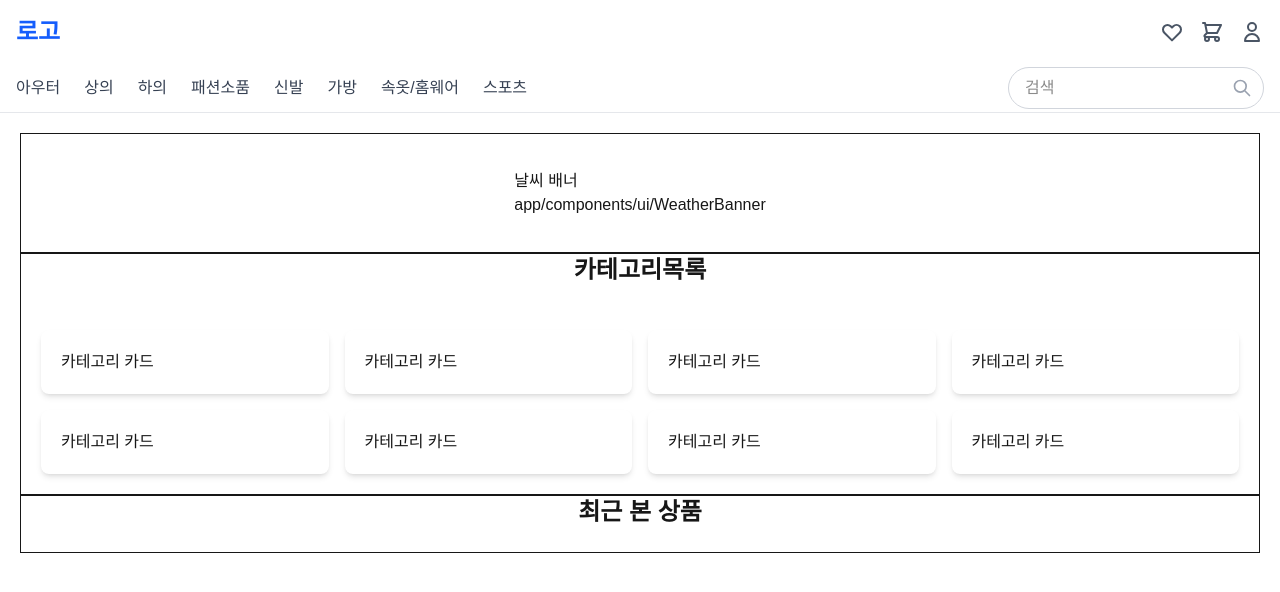
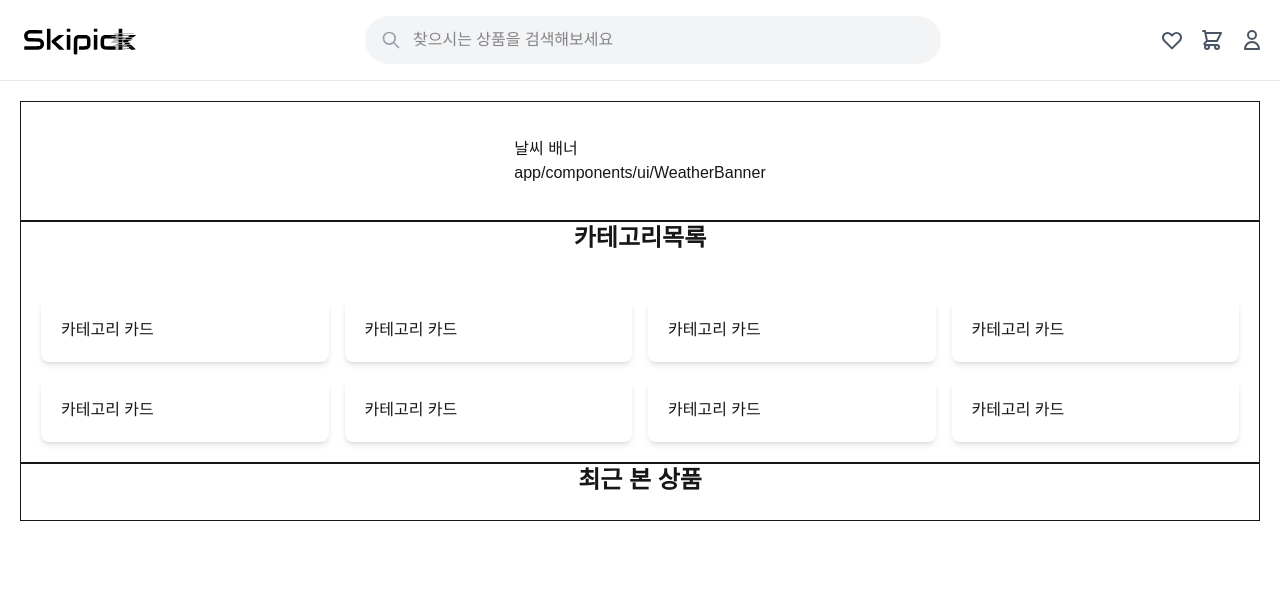
Before and after one commit to SunDeny24/classic-shop, a Next.js app: page / in a window 1280 px wide. Shown: the top 592 px of the page. Built offline with nearby package versions, Linux system fonts and the light colour scheme.

Commit message:
26.01.07 헤더 UI 수정, 로고 추가

```diff
--- a/src/components/layout/Header.jsx
+++ b/src/components/layout/Header.jsx
@@ -24,8 +24,11 @@ export default function Header() {
     return (
         <div className="w-full bg-white border-b border-gray-200 sticky top-0 z-20">
             <div className="container mx-auto px-4">
-                <div className="flex justify-between items-center h-16">
+                <div className="flex justify-between items-center h-20 gap-8">
                     <Logo />
+                    <div className="hidden md:flex flex-1 max-w-xl relative group">
+                        <SearchBar open={isSearchOpen} setOpen={setIsSearchOpen} />
+                    </div>
                     <UserMenu />
                     {/* 모바일에서 보이는 햄버거메뉴 버튼*/}
                     <button
@@ -67,10 +70,6 @@ export default function Header() {
                         )}
                     </button>
                 </div>
-                <div className="hidden md:flex justify-between items-center h-12">
-                    <Navigation />
-                    <SearchBar open={isSearchOpen} setOpen={setIsSearchOpen} />
-                </div>
                 {/* 검색창 클릭시 검색모달 오픈*/}
                 {isSearchOpen ? <SearchModal closeSearch={() => setIsSearchOpen(false)} /> : ''}
                 <MobileMenu open={isMenuOpen} setOpen={setIsMenuOpen} />
--- a/src/components/layout/Logo.jsx
+++ b/src/components/layout/Logo.jsx
@@ -1,9 +1,12 @@
 import Link from 'next/link';
+import Image from 'next/image';
 
 export default function Logo() {
     return (
-        <div className="text-2xl font-bold text-blue-600">
-            <Link href="/">로고</Link>
+        <div className="shrink-0">
+            <Link href="/">
+                <Image src="/images/Skipick.svg" alt="Skipick" width={130} height={50} priority />
+            </Link>
         </div>
     );
 }
--- a/src/components/layout/SearchBar.jsx
+++ b/src/components/layout/SearchBar.jsx
@@ -4,29 +4,27 @@ export default function SearchBar({ open, setOpen }) {
         setOpen(true);
     };
     return (
-        <div className="relative">
+        <div onClick={handleChange} className="relative w-full">
             <input
                 type="text"
-                placeholder="검색"
+                placeholder="찾으시는 상품을 검색해보세요"
                 onFocus={handleChange}
-                className="border border-gray-300 rounded-full py-2 px-4 w-64 focus:outline-none"
+                readOnly
+                class="w-full bg-gray-100 border-none rounded-full py-3 pl-12 pr-6 focus:outline-none cursor-pointer hover:bg-gray-200 transition-colors"
             />
-            <button onClick={handleChange} className="absolute right-3 top-1/2 -translate-y-1/2 text-gray-400">
             <svg
-                    className="w-5 h-5 "
+                class="w-5 h-5 absolute left-4 top-1/2 -translate-y-1/2 text-gray-400 group-hover:text-blue-500"
                 fill="none"
                 stroke="currentColor"
                 viewBox="0 0 24 24"
-                    xmlns="http://www.w3.org/2000/svg"
             >
                 <path
-                        strokeLinecap="round"
-                        strokeLinejoin="round"
-                        strokeWidth="2"
+                    stroke-linecap="round"
+                    stroke-linejoin="round"
+                    stroke-width="2"
                     d="M21 21l-6-6m2-5a7 7 0 11-14 0 7 7 0 0114 0z"
                 ></path>
             </svg>
-            </button>
         </div>
     );
 }
--- a/src/components/search/ProductResults_copy.jsx
+++ /dev/null
@@ -1,74 +0,0 @@
-// 검색 상품목록 데이터 넘겨주는 클라이언트 컴포넌트
-// src/components/search/ProductResults.jsx
-'use client';
-import { useProducts } from '@/hooks/useProducts';
-import ProductCardGrid from '@/components/ui/ProductCardGrid';
-
-export default function ProductResults({ query }) {
-    const { products, loading, error, sortType, setSortType, loadMore } = useProducts(query);
-    const gridClass = 'grid grid-cols-2 md:grid-cols-4 gap-4';
-
-    // const getBtnStyle = (currentSort) => {
-    //     const baseStyle = 'px-4 py-2 rounded-full text-sm transition-all ';
-    //     return sortType === currentSort
-    //         ? baseStyle + 'bg-black text-white font-bold' // 선택됨
-    //         : baseStyle + 'bg-zinc-100 text-zinc-600 hover:bg-zinc-200'; // 안됨
-    // };
-
-    //추후에 ui 변경예정
-    if (loading) return <p>로딩중...</p>;
-    if (error) return <p>에러: {error}</p>;
-
-    if (!products || products.length === 0) return <p>상품이 없습니다</p>;
-
-    return (
-        <div className="max-w-screen-xl mx-auto p-5 bg-white">
-            {/* 정렬 버튼 그룹 - 추후 결정 */}
-            {/* <div className="flex gap-2 mb-8 border-b pb-4">
-                <button onClick={() => setSortType('default')} className={getBtnStyle('default')}>
-                    정확도순
-                </button>
-                <button onClick={() => setSortType('low')} className={getBtnStyle('low')}>
-                    낮은가격순
-                </button>
-                <button onClick={() => setSortType('high')} className={getBtnStyle('high')}>
-                    높은가격순
-                </button>
-            </div> */}
-            <div className="mb-8 border-b pb-4 flex justify-end">
-                <div className="relative inline-block w-40 ">
-                    <select
-                        value={sortType}
-                        onChange={(e) => setSortType(e.target.value)}
-                        className="block w-full cursor-pointer appearance-none rounded-lg border border-gray-300 bg-white px-4 py-2 pr-8 text-sm leading-tight text-gray-700 transition-all hover:border-gray-400 focus:border-blue-500 focus:outline-none focus:ring-2 focus:ring-blue-200"
-                    >
-                        <option value="default">정확도순</option>
-                        <option value="low">낮은가격순</option>
-                        <option value="high">높은가격순</option>
-                    </select>
-
-                    {/* 우측 화살표 아이콘 커스텀 */}
-                    <div className="pointer-events-none absolute inset-y-0 right-0 flex items-center px-2 text-gray-500">
-                        <svg className="h-4 w-4 fill-current" xmlns="http://www.w3.org/2000/svg" viewBox="0 0 20 20">
-                            <path d="M9.293 12.95l.707.707L15.657 8l-1.414-1.414L10 10.828 5.757 6.586 4.343 8z" />
-                        </svg>
-                    </div>
-                </div>
-            </div>
-
-            {/* 상품 목록 표시 */}
-            <ProductCardGrid gridClass={gridClass} productInfo={products} />
-
-            {/* 더보기 버튼 */}
-            <div className="flex justify-center mt-10">
-                <button
-                    onClick={loadMore}
-                    className="px-4 py-3 rounded border border-gray-300 hover:bg-zinc-100"
-                    disabled={loading}
-                >
-                    {loading ? '불러오는 중...' : '더 보기'}
-                </button>
-            </div>
-        </div>
-    );
-}
```
Also changed, not shown: public/images/Skipick.svg (added). Lines whose indentation alone changed are shown as unchanged.
